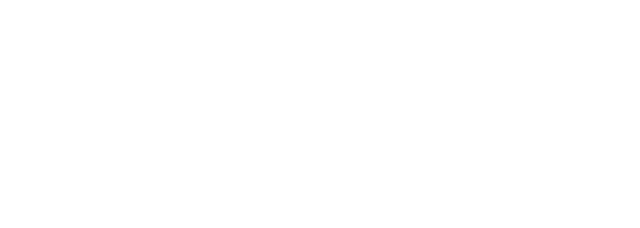
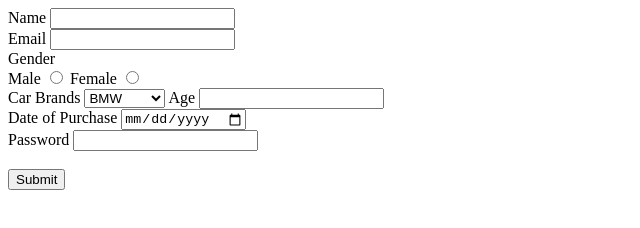
Before and after one commit to acciojob/car-insurance-form-irfanAnsari-2023, a website: page main.html in a window 1280 px wide. Shown: the whole page, without its empty margins (0-640 px from the left). Drawn offline with Linux system fonts and the light colour scheme.

Commit message:
created a submission

```diff
--- a/main.html
+++ b/main.html
@@ -8,6 +8,51 @@
 
 <body>
 	<!-- the entire body must be written by student -->
+	<form action="#" method="post">
+		<label for="name">Name</label>
+		<input type="text" id="name" name="name" required>
+		<br>
+
+		<label for="email">Email</label>
+		<input type="email" id="email" name="email" required>
+		<br>
+
+		Gender
+		<br>
+		<label for="male">Male</label>
+		<input type="radio" id="male" name="gender" required>
+
+		<label for="female">Female</label>
+		<input type="radio" id="female" name="gender" required>
+		<br>
+
+		<label for="cars">Car Brands</label>
+		<select name="cars" id="cars">
+			<option value="bmw">BMW</option>
+			<option value="Audi">Audi</option>
+			<option value="mercede">Mercedez</option>
+
+		</select>
+
+		<label for="carage">Age</label>
+		<input type="number" id="carage" name="carage" required>
+		<br>
+
+		<label for="dop">Date of Purchase</label>
+		<input type="date" id="dop" name="dop" required>
+		<br>
+
+		<label for="password">Password</label>
+		<input type="password" id="password" name="password" required>
+		<br>
+
+
+		<br>
+		<button type="submit">Submit</button>
+
+	</form>
+
+
     <script type="text/javascript" src="./script.js">
 </script>
 
```
